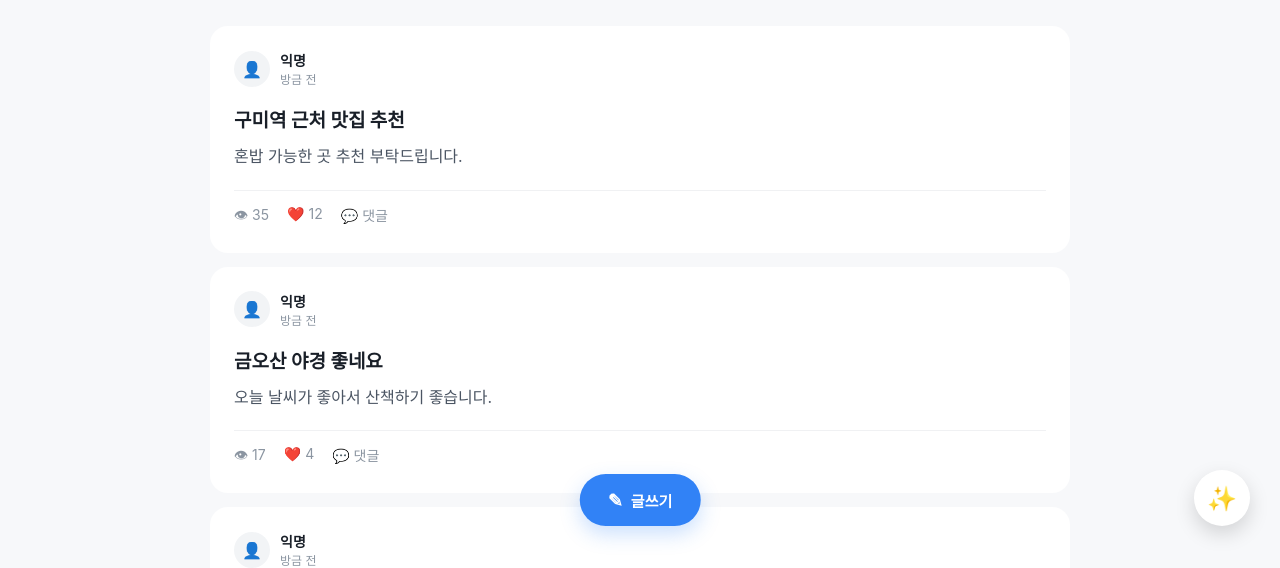
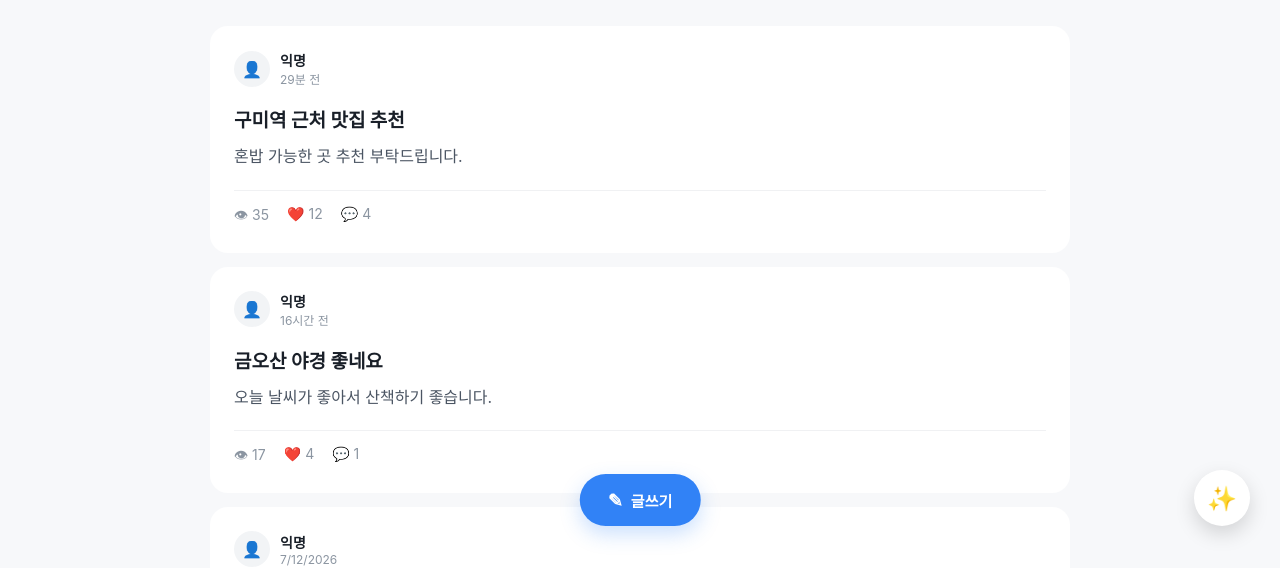
Before and after one commit to ongdikk/local-hub, a Vue app: page /board in a window 1280 px wide. Shown: the part 244-812 px from the top of the page. Built offline with nearby package versions, Linux system fonts and the light colour scheme.

Commit message:
Refactor: res 응답 구조 변경 및 하드코딩 제거

```diff
--- a/src/components/board/PostCard.vue
+++ b/src/components/board/PostCard.vue
@@ -5,9 +5,13 @@
         <div class="avatar">👤</div>
 
         <div>
-          <div class="writer">익명</div>
+          <div class="writer">
+            {{ post.author }}
+          </div>
 
-          <div class="time">방금 전</div>
+          <div class="time">
+            {{ formatDate(post.createdAt) }}
+          </div>
         </div>
       </div>
     </div>
@@ -25,7 +29,7 @@
 
       <span> ❤️ {{ post.likes }} </span>
 
-      <span> 💬 댓글 </span>
+      <span> 💬 {{ post.commentCount }} </span>
     </div>
   </article>
 </template>
@@ -45,6 +49,24 @@ const router = useRouter()
 
 function goDetail() {
   router.push(`/post/${props.post.id}`)
+}
+
+function formatDate(date) {
+  const now = new Date()
+
+  const created = new Date(date)
+
+  const diff = Math.floor((now - created) / (1000 * 60))
+
+  if (diff < 60) {
+    return `${diff}분 전`
+  }
+
+  if (diff < 1440) {
+    return `${Math.floor(diff / 60)}시간 전`
+  }
+
+  return created.toLocaleDateString()
 }
 </script>
 
--- a/src/services/boardApi.js
+++ b/src/services/boardApi.js
@@ -1,317 +1,163 @@
-import {
-    success,
-    fail
-} from "./response"
-
+import { success, fail } from './response'
 
 // 현재는 Mock Data
 // FastAPI 연결 시 이 파일 내부만 axios 요청으로 변경
 
-
-let posts = [
+const posts = [
+  {
+    id: 1,
+    title: '구미역 근처 맛집 추천',
+    content: '혼밥 가능한 곳 추천 부탁드립니다.',
+    category: '맛집',
+    author: '익명',
+    createdAt: '2026-07-14T12:30:00',
+    views: 35,
+    likes: 12,
+    commentCount: 4,
+    password: '1111',
+  },
 
   {
-        id:1,
-
-        title:"구미역 근처 맛집 추천",
-
-        content:"혼밥 가능한 곳 추천 부탁드립니다.",
-
-        views:35,
-
-        likes:12,
-
-        password:"1111"
-
+    id: 2,
+    title: '금오산 야경 좋네요',
+    content: '오늘 날씨가 좋아서 산책하기 좋습니다.',
+    category: '관광',
+    author: '익명',
+    createdAt: '2026-07-13T20:10:00',
+    views: 17,
+    likes: 4,
+    commentCount: 1,
+    password: '1111',
   },
 
-
   {
-        id:2,
-
-        title:"금오산 야경 좋네요",
-
-        content:"오늘 날씨가 좋아서 산책하기 좋습니다.",
-
-        views:17,
-
-        likes:4,
-
-        password:"2222"
-
+    id: 3,
+    title: '중앙시장 주차 질문',
+    content: '주말에도 자리 있나요?',
+    category: '생활',
+    author: '익명',
+    createdAt: '2026-07-12T09:20:00',
+    views: 41,
+    likes: 8,
+    commentCount: 6,
+    password: '1111',
   },
-
-
-    {
-        id:3,
-
-        title:"중앙시장 주차 질문",
-
-        content:"주말에도 자리 있나요?",
-
-        views:41,
-
-        likes:8,
-
-        password:"3333"
-
-    }
-
 ]
-
-
 
 // 게시글 전체 조회
 // GET /api/posts
 
-export async function getPosts(){
-
-
+export async function getPosts() {
   return success(
-
     [...posts],
 
-        "게시글 목록 조회 성공"
-
+    '게시글 목록 조회 성공',
   )
-
-
 }
-
-
 
 // 게시글 작성
 // POST /api/posts
 
-export async function createPost(data){
+export async function createPost(data) {
+  const newPost = {
+    id: Date.now(),
 
+    views: 0,
 
-    const newPost = {
+    likes: 0,
 
-        id:Date.now(),
-
-        views:0,
-
-        likes:0,
-
-        ...data
-
+    ...data,
   }
-
 
   posts.unshift(newPost)
 
-
   return success(
-
     newPost,
 
-        "게시글 작성 성공"
-
+    '게시글 작성 성공',
   )
-
-
 }
-
-
 
 // 게시글 상세 조회
 // GET /api/posts/{id}
 
-export async function getPostById(id){
+export async function getPostById(id) {
+  const post = posts.find((post) => post.id === Number(id))
 
-
-    const post =
-        posts.find(
-
-            post =>
-            post.id === Number(id)
-
-        )
-
-
-
-    if(!post){
-
-
-        return fail(
-
-            "게시글을 찾을 수 없습니다."
-
-        )
-
-
+  if (!post) {
+    return fail('게시글을 찾을 수 없습니다.')
   }
 
-
-
   return success(
-
     post,
 
-        "게시글 조회 성공"
-
+    '게시글 조회 성공',
   )
-
-
 }
-
-
 
 // 게시글 수정
 // PUT /api/posts/{id}
 
-export async function updatePost(id,data){
+export async function updatePost(id, data) {
+  const index = posts.findIndex((post) => post.id === Number(id))
 
-
-    const index =
-        posts.findIndex(
-
-            post =>
-            post.id === Number(id)
-
-        )
-
-
-
-    if(index === -1){
-
-
-        return fail(
-
-            "수정할 게시글이 없습니다."
-
-        )
-
-
+  if (index === -1) {
+    return fail('수정할 게시글이 없습니다.')
   }
 
-
-
   posts[index] = {
-
-
     ...posts[index],
 
+    title: data.title,
 
-        title:data.title,
-
-
-        content:data.content
-
-
+    content: data.content,
   }
 
-
-
   return success(
-
     posts[index],
 
-        "게시글 수정 성공"
-
+    '게시글 수정 성공',
   )
-
-
 }
-
-
 
 // 게시글 삭제
 // DELETE /api/posts/{id}
 
-export async function deletePost(id){
+export async function deletePost(id) {
+  const index = posts.findIndex((post) => post.id === Number(id))
 
+  if (index === -1) {
+    return fail('삭제할 게시글이 없습니다.')
+  }
 
-    const index =
-        posts.findIndex(
+  posts.splice(
+    index,
 
-            post =>
-            post.id === Number(id)
-
+    1,
   )
 
-
-
-    if(index === -1){
-
-
-        return fail(
-
-            "삭제할 게시글이 없습니다."
-
-        )
-
-
-    }
-
-
-
-    posts.splice(
-
-        index,
-
-        1
-
-    )
-
-
-
   return success(
-
     true,
 
-        "게시글 삭제 성공"
-
+    '게시글 삭제 성공',
   )
-
-
 }
-
-
 
 // 비밀번호 확인
 // POST /api/posts/{id}/verify
 
-export async function checkPassword(id,password){
+export async function checkPassword(id, password) {
+  const post = posts.find((post) => post.id === Number(id))
 
-
-    const post =
-        posts.find(
-
-            post =>
-            post.id === Number(id)
-
-        )
-
-
-
-    if(!post){
-
-
-        return fail(
-
-            "게시글이 없습니다."
-
-        )
-
-
+  if (!post) {
+    return fail('게시글이 없습니다.')
   }
 
-
-
-    const result =
-        post.password === password
-
-
+  const result = post.password === password
 
   return success(
-
     result,
 
-        "비밀번호 확인 완료"
-
+    '비밀번호 확인 완료',
   )
-
-
 }
--- a/src/views/BoardView.vue
+++ b/src/views/BoardView.vue
@@ -2,7 +2,7 @@
   <Header />
 
   <AppContainer>
-    <CategoryTabs />
+    <CategoryTabs @change="changeCategory" />
 
     <input
       class="search"
@@ -16,19 +16,11 @@
     <WriteButton />
 
     <ChatButton />
-
-    <!-- <button class="write" @click="goWrite">
-      <span class="icon"> ✎ </span>
-
-      <span> 글쓰기 </span>
-    </button> -->
   </AppContainer>
 </template>
 
 <script setup>
 import { ref, computed, onMounted } from 'vue'
-
-import { useRouter } from 'vue-router'
 
 import Header from '@/components/common/Header.vue'
 
@@ -44,11 +36,11 @@ import WriteButton from '@/components/common/WriteButton.vue'
 
 import ChatButton from '@/components/common/ChatButton.vue'
 
-const router = useRouter()
-
 const boardStore = useBoardStore()
 
 const keyword = ref('')
+
+const selectedCategory = ref('전체')
 
 onMounted(() => {
   boardStore.loadPosts()
@@ -57,14 +49,31 @@ onMounted(() => {
 const filteredPosts = computed(() => {
   const search = keyword.value.trim().toLowerCase()
 
-  if (!search) {
-    return boardStore.posts
-  }
+  return boardStore.posts.filter((post) => {
+    const matchCategory =
+      selectedCategory.value === '전체' || post.category === selectedCategory.value
 
-  return boardStore.posts.filter((post) => {
-    return post.title.toLowerCase().includes(search) || post.content.toLowerCase().includes(search)
+    const matchSearch = post.title.toLowerCase().includes(search)
+
+    return matchCategory && matchSearch
   })
 })
+
+// const filteredPosts = computed(() => {
+//   const search = keyword.value.trim().toLowerCase()
+
+//   if (!search) {
+//     return boardStore.posts
+//   }
+
+//   return boardStore.posts.filter((post) => {
+//     return post.title.toLowerCase().includes(search) || post.content.toLowerCase().includes(search)
+//   })
+// })
+
+function changeCategory(category) {
+  selectedCategory.value = category
+}
 </script>
 
 <style scoped>
```
Lines whose indentation alone changed are shown as unchanged.
